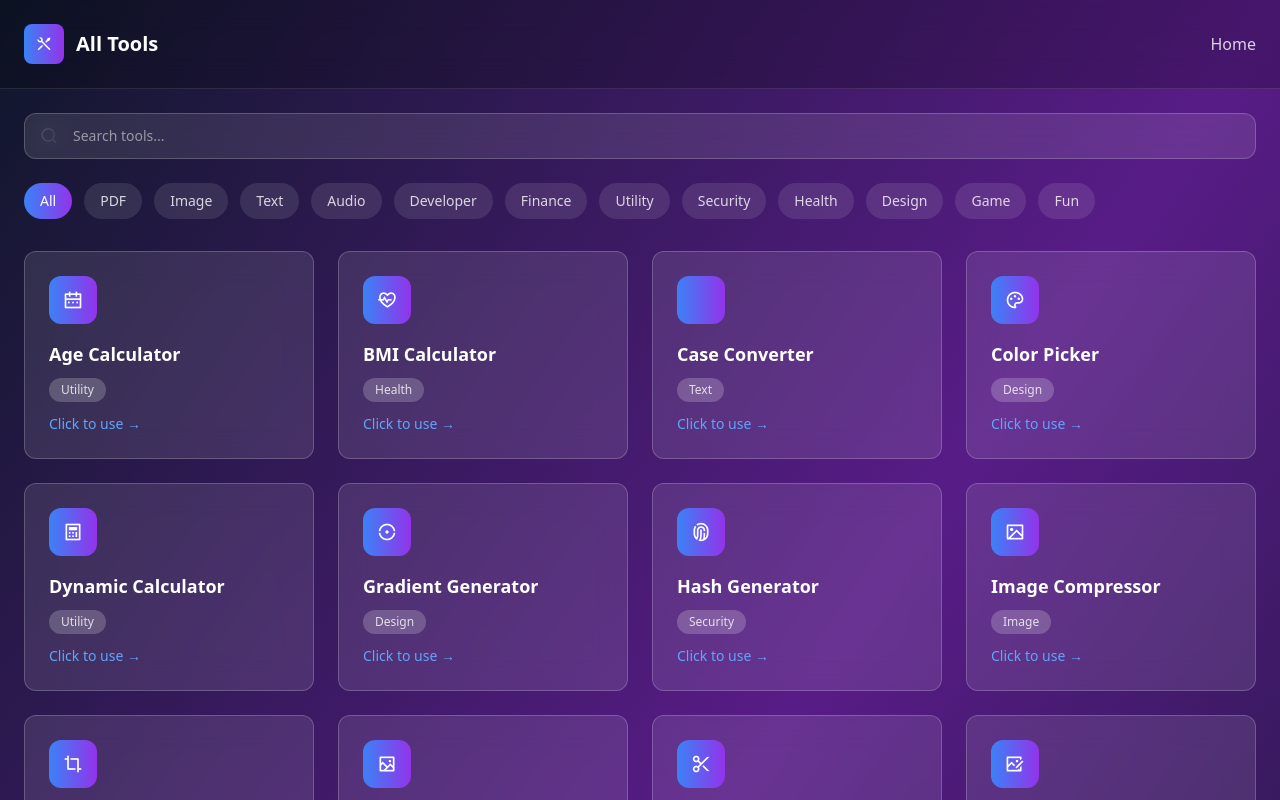
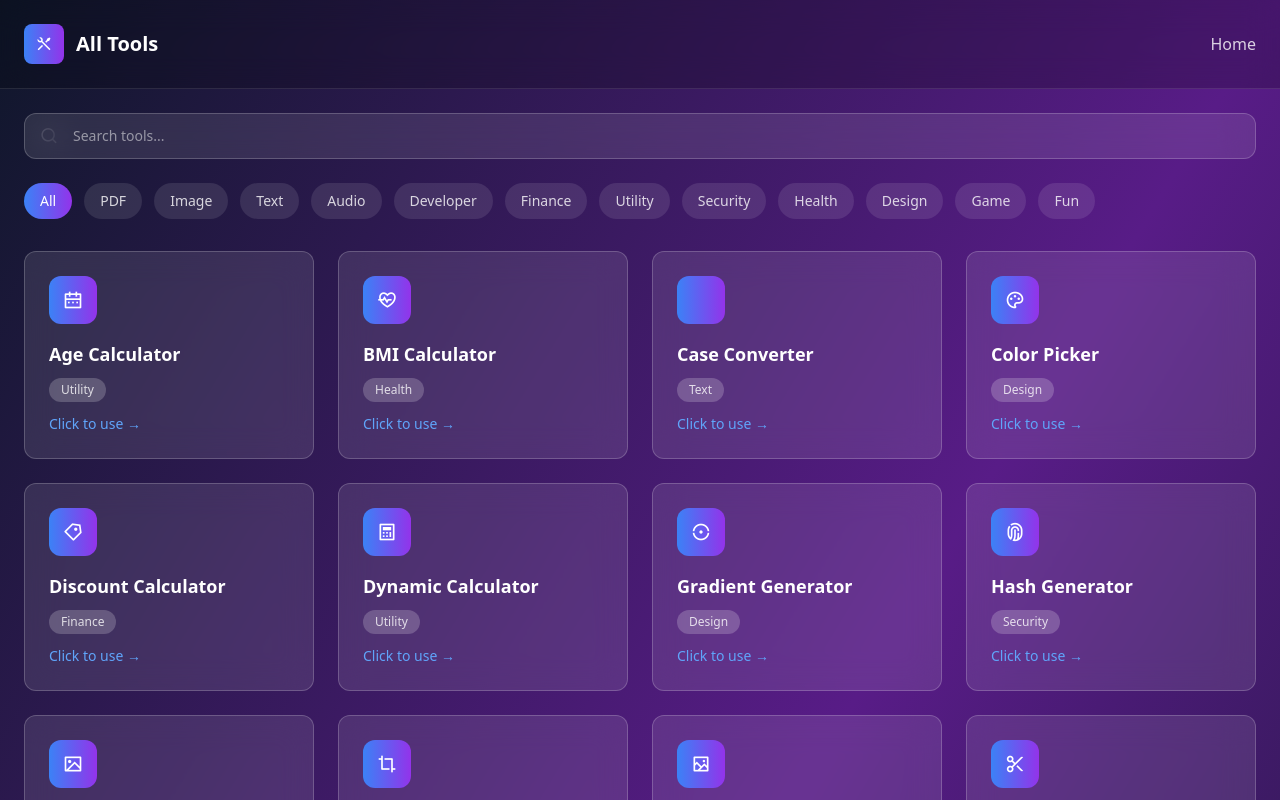
Before and after one commit to sabbir164244/Nxt-ultimate-tools, a Next.js app: page /tools in a window 1280 px wide. Shown: the top 800 px of the page. Built offline with nearby package versions, Linux system fonts and the light colour scheme; some icons are missing.

Commit message:
Update page.tsx

```diff
--- a/app/tools/page.tsx
+++ b/app/tools/page.tsx
@@ -30,7 +30,8 @@ import MarkdownPreviewer from './MarkdownPreviewer';
 import SignaturePad from './SignaturePad';
 import MemeGenerator from './MemeGenerator';
 import GradientGenerator from './GradientGenerator';
-import HashGenerator from './HashGenerator'; // <-- NYA IMPORT
+import HashGenerator from './HashGenerator';
+import DiscountCalculator from './DiscountCalculator'; // <-- NYA IMPORT
 
 const allTools = [
   { id: 'age-calculator', name: 'Age Calculator', icon: 'ri-calendar-2-line', category: 'Utility', component: AgeCalculator },
@@ -38,8 +39,9 @@ const allTools = [
   { id: 'calculator', name: 'Dynamic Calculator', icon: 'ri-calculator-line', category: 'Utility', component: Calculator },
   { id: 'case-converter', name: 'Case Converter', icon: 'ri-font-case', category: 'Text', component: CaseConverter },
   { id: 'color-picker', name: 'Color Picker', icon: 'ri-palette-line', category: 'Design', component: ColorPicker },
+  { id: 'discount-calculator', name: 'Discount Calculator', icon: 'ri-price-tag-3-line', category: 'Finance', component: DiscountCalculator }, // <-- NYA TOOL ADD HUA
   { id: 'gradient-generator', name: 'Gradient Generator', icon: 'ri-gradienter-line', category: 'Design', component: GradientGenerator },
-  { id: 'hash-generator', name: 'Hash Generator', icon: 'ri-fingerprint-2-line', category: 'Security', component: HashGenerator }, // <-- NYA TOOL ADD HUA
+  { id: 'hash-generator', name: 'Hash Generator', icon: 'ri-fingerprint-2-line', category: 'Security', component: HashGenerator },
   { id: 'image-compressor', name: 'Image Compressor', icon: 'ri-image-line', category: 'Image', component: ImageCompressor },
   { id: 'image-cropper', name: 'Image Cropper', icon: 'ri-crop-line', category: 'Image', component: ImageCropper },
   { id: 'image-framing', name: 'Image Framing', icon: 'ri-image-2-line', category: 'Image', component: ImageFraming },
@@ -186,4 +188,4 @@ export default function ToolsPage() {
       </div>
     </div>
   );
-    }
+              }
```
